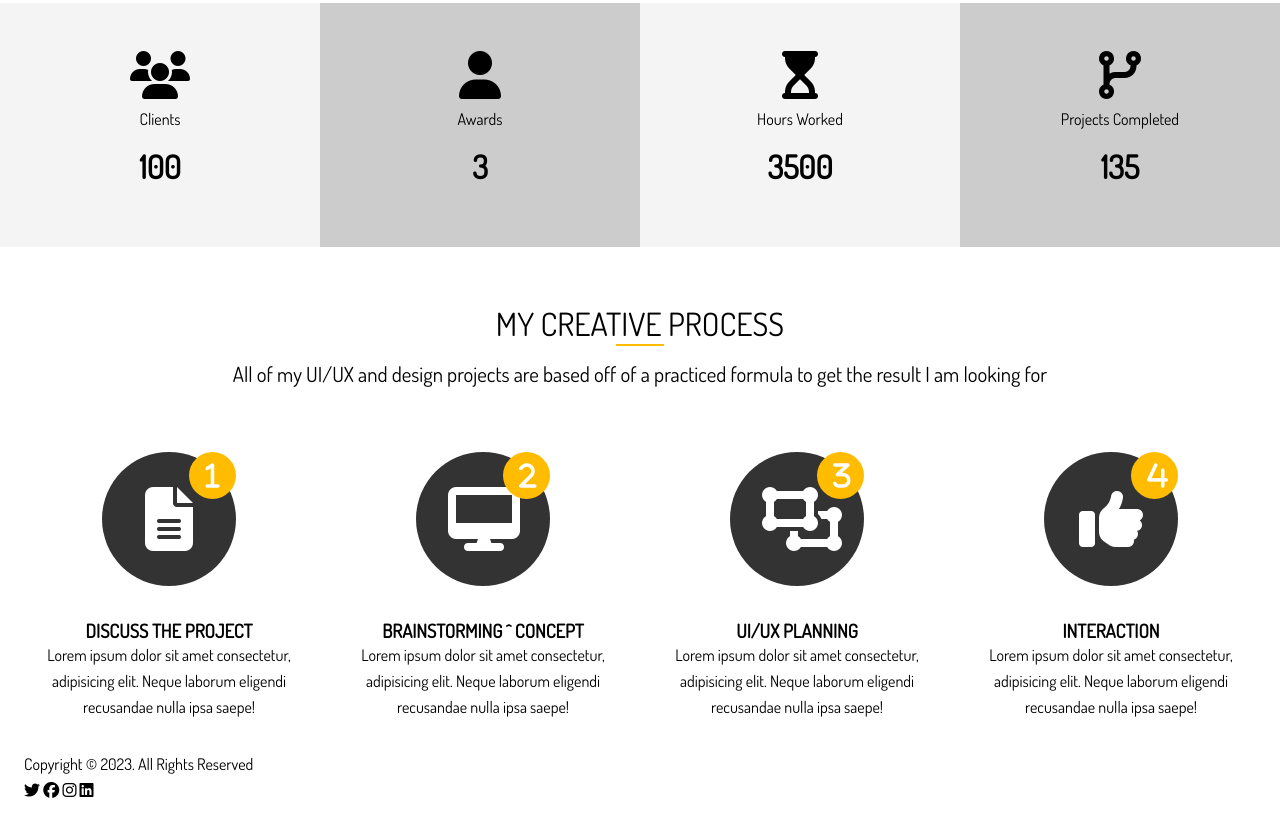
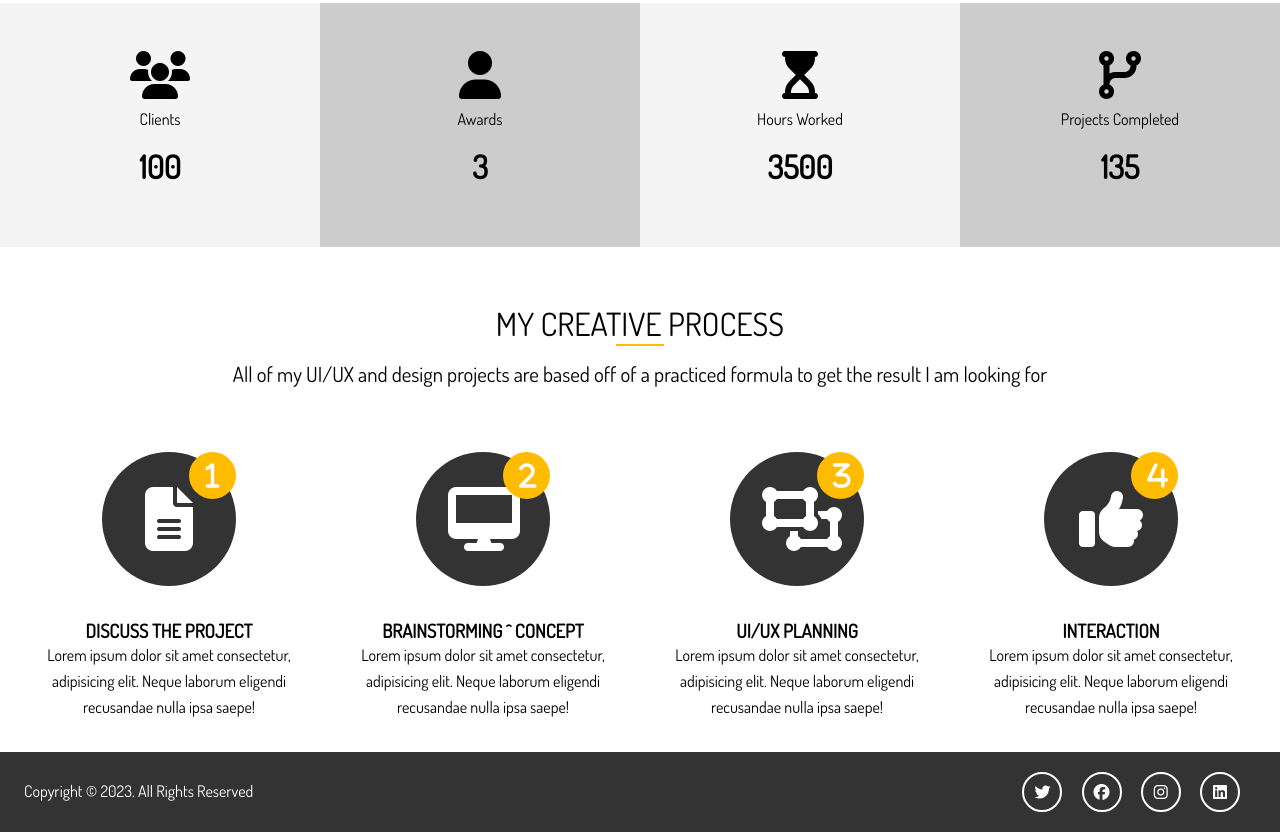
Before and after one commit to EnergeticPixels/portfolio, a website: page dist/index.html in a window 1280 px wide. Shown: the part 1185-2017 px from the top of the page. Before the commit the page ends 1988 px from the top, so only its background shows below. Drawn offline with nearby package versions, Linux system fonts and the light colour scheme; files that its build step writes are made by us from their sources.

Commit message:
Add Footer styling

```diff
--- a/scss/main.scss
+++ b/scss/main.scss
@@ -165,3 +165,30 @@ img {
     }
   }
 }
+
+// FOOTER
+#main-footer {
+  background-color: $dark-color;
+  color: white;
+  height: 5rem;
+  .footer-content {
+    display: flex;
+    justify-content: space-between;
+    height: 5rem;
+    align-items: center;
+    .social .fab {
+      margin-right: 1rem;
+      border: 2px white solid;
+      border-radius: 50%;
+      height: 20px;
+      line-height: 20px;
+      width: 20px;
+      text-align: center;
+      padding: 0.5rem;
+      &:hover {
+        background-color: $main-color;
+      }
+    }
+  }
+
+}
```
